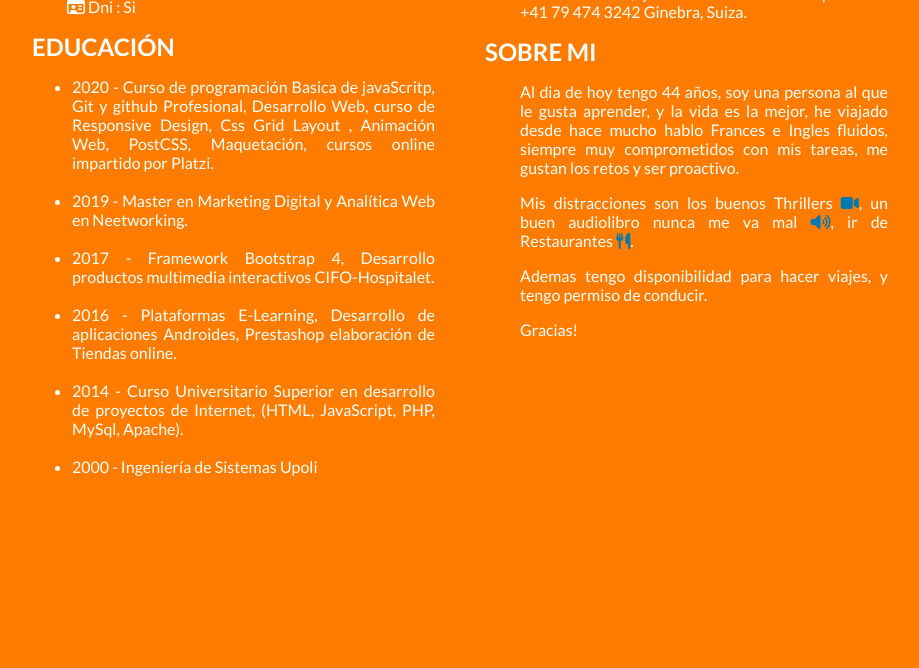
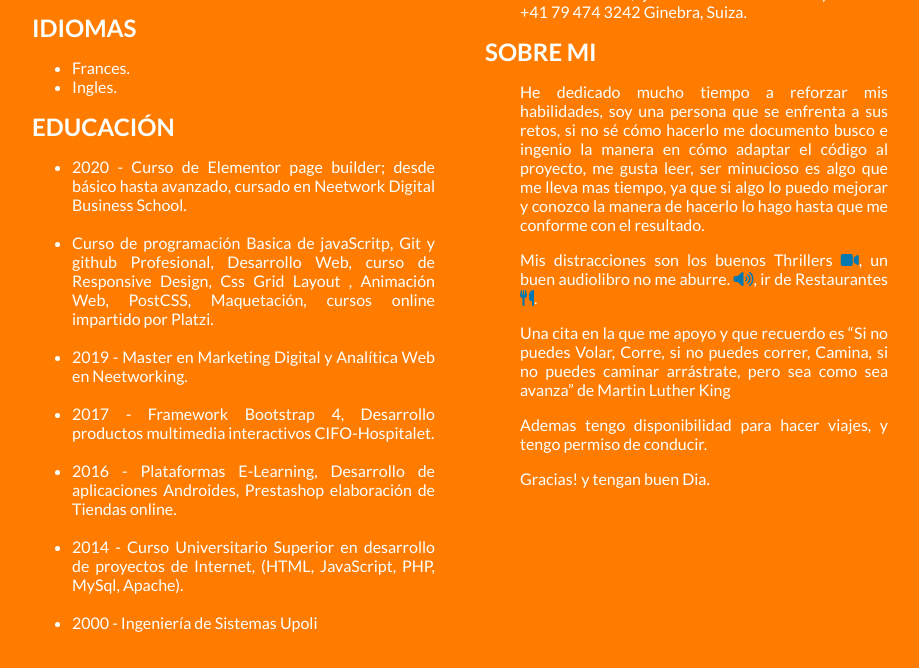
Before and after one commit to Erickalemanaragon/curriculum, a plain HTML site: page index.html in a window 1280 px wide. Shown: the part 1276-1944 px from the top of the page, without its empty margins (180-1099 px from the left). Before the commit the page ends 1788 px from the top, so only its background shows below. Drawn offline with Linux system fonts and the light colour scheme.

Commit message:
Se agrego aprendizaje de elementor, y se agregor seccion de idiomas y otros

```diff
--- a/index.html
+++ b/index.html
@@ -25,10 +25,10 @@
 <section class="main">
   <div class="left">
     <h2>objetivo profesional</h2>
-    <p>Soy un desarrollador Web, actualmente estoy buscando cómo integrarme en un equipo donde pueda demostrar mis habilidades como programador y diseñador de interfaces. También me gusta mucho el diseño Web, además tengo 5 años de experiencia  como administrativo y en agencias de viajes y empresas de sector servicio. </p>
+    <p>Soy un desarrollador Web, actualmente estoy buscando cómo integrarme en un equipo donde pueda aportar mis habilidades como programador y diseñador de interfaces.  además tengo 5 años de experiencia  como administrativo y en agencias de viajes y empresas de sector servicio. </p>
     <h2>skills</h2>
     <h3>Programación</h3>
-    <p>HTML <span style="font-size: 1em; color: tomato;"> <i class="fab fa-html5"></i></span> /    CSS <span style="font-size: 1em; color: #2195F1;"><i class="fab fa-css3-alt"></i></span>  /   JavaScript  <span style="font-size: 1em; color: #F0D91D;"><i class="fab fa-js-square"></i></span> /  PHP  <span style="font-size: 1em; color: #7478AE;"><i class="fab fa-php"></i></span>  /  Bootstrap <span style="font-size: 1em; color: #543B79;"><i class="fab fa-bootstrap"></i></span>  / Wordpress <span style="font-size: 1em; color: #357C9B;"><i class="fab fa-wordpress"></i></span>  /   Prestashop <span style="font-size: 1em; color:#D8006B;"><i class="fab fa-adobe"></i></span> /.</p>
+    <p>HTML <span style="font-size: 1em; color: tomato;"> <i class="fab fa-html5"></i></span> /    CSS <span style="font-size: 1em; color: #2195F1;"><i class="fab fa-css3-alt"></i></span>  /   JavaScript  <span style="font-size: 1em; color: #F0D91D;"><i class="fab fa-js-square"></i></span> /  PHP  <span style="font-size: 1em; color: #7478AE;"><i class="fab fa-php"></i></span>  /  Bootstrap <span style="font-size: 1em; color: #543B79;"><i class="fab fa-bootstrap"></i></span>  / Wordpress <span style="font-size: 1em; color: #357C9B;"><i class="fab fa-wordpress"></i></span>  /   Prestashop <span style="font-size: 1em; color:#D8006B;"><i class="fab fa-adobe"></i></span> / Elementor <span style="font-size: 1em; color:#cc285d;"><i class="fa fa-etsy" aria-hidden="true"></i></span>.</p>
     <h3>Adobe</h3>
     <p>Adobe Photoshop <span style="font-size: 1em; color: #F84437;"><i class="fab fa-adobe"></i></span> /    Adobe Illustrator <span style="font-size: 1em; color:#FF7C00;"><i class="fab fa-adobe"></i></span> /     Adobe AfterEffect <span style="font-size: 1em; color:#CC8DF8;"><i class="fab fa-adobe"></i></span>  /   Premiere <span style="font-size: 1em; color:#CC8DF8;"><i class="fab fa-adobe"></i></span> /  </p>
     <h3>Ofimatica</h3>
@@ -39,11 +39,16 @@
     <p><span style="font-size: 1em; color: #D84028;"><i class="fas fa-map-marker-alt"></i></span>  Barcelona, Montcada i reixac.</p>
     <p><span style="font-size: 1em; color:#0078B1;"><i class="fab fa-linkedin"></i></span> www.linkedin.com/in/erickAleman</p>
     <p><span style="font-size: 1em; color:#DA3E06 ;"><i class="fab fa-github"></i></span> https://github.com/Erickalemanaragon</p>
-    <p><span style="font-size: 1em; color:$color-claro ;"><i class="far fa-id-card"></i></span> Dni : Si
-      <h2>educación</h2>
-    </p>
+    <p><span style="font-size: 1em; color:$color-claro ;"><i class="far fa-id-card"></i></span> Dni : Si</p>
+    <h2>Idiomas</h2>
     <ul>
-      <li>2020 - Curso de programación Basica de javaScritp, Git y github Profesional,       Desarrollo Web, curso de Responsive Design, Css Grid Layout ,  Animación Web, PostCSS, Maquetación, cursos online impartido por Platzi.</li><br>
+      <li>Frances.</li>
+      <li>Ingles.</li>
+    </ul>
+    <h2>educación</h2>
+    <ul>
+      <li>2020 - Curso de Elementor page builder; desde básico hasta avanzado, cursado en Neetwork Digital Business School.</li><br>
+      <li>Curso de programación Basica de javaScritp, Git y github Profesional,       Desarrollo Web, curso de Responsive Design, Css Grid Layout ,  Animación Web, PostCSS, Maquetación, cursos online impartido por Platzi.</li><br>
       <li>2019 - Master en Marketing Digital y Analítica Web en Neetworking.</li><br>
       <li>2017 - Framework Bootstrap 4, Desarrollo productos multimedia interactivos CIFO-Hospitalet.</li><br>
       <li>2016 - Plataformas E-Learning, Desarrollo de aplicaciones Androides, Prestashop elaboración de Tiendas online. </li><br>
@@ -72,9 +77,10 @@
     <h3>Consultor de viajes, GC Travel 2007 - 2012</h3>
     <p>Organizar y aconsejar paquetes de viajes, y organizar reservaciones en los países de destino Europa o de América Latina, jefe inmediato Geovanny Crivelli +41 79 474 3242 Ginebra, Suiza.</p>
     <h2>Sobre mi</h2>
-    <p>Al dia de hoy tengo 44 años, soy una persona al que le gusta aprender, y la vida es la mejor, he viajado desde hace mucho hablo Frances e Ingles fluidos, siempre muy comprometidos con mis tareas, me gustan los retos y ser proactivo.</p>
-    <p>Mis distracciones son los buenos Thrillers <span style="font-size: 1em; color:#0078B1"> <i class="fas fa-video"></i></span>, un buen audiolibro nunca me va mal <span style="font-size: 1em; color:#0078B1"> <i class="fas fa-volume-up"></i></span>, ir de Restaurantes <span style="font-size: 1em; color:#0078B1"> <i class="fas fa-utensils"></i></span>.</p>
+    <p>He dedicado mucho tiempo a reforzar mis habilidades, soy una persona que se enfrenta a sus retos, si no sé cómo hacerlo me documento busco e ingenio la manera en cómo adaptar el código al proyecto, me gusta leer, ser minucioso es algo que me lleva mas tiempo, ya que si algo lo puedo mejorar y conozco la manera de hacerlo lo hago hasta que me conforme con el resultado.</p>
+    <p>Mis distracciones son los buenos Thrillers <span style="font-size: 1em; color:#0078B1"> <i class="fas fa-video"></i></span>, un buen audiolibro no me aburre. <span style="font-size: 1em; color:#0078B1"> <i class="fas fa-volume-up"></i></span>, ir de Restaurantes <span style="font-size: 1em; color:#0078B1"> <i class="fas fa-utensils"></i></span>.</p>
+    <p>Una cita en la que me apoyo y que recuerdo es “Si no puedes Volar, Corre, si no puedes correr, Camina, si no puedes caminar arrástrate, pero sea como sea avanza” de Martin Luther King</p>
     <p>Ademas tengo disponibilidad para hacer viajes, y tengo permiso de conducir.</p>
-    <p>Gracias!</p>
+    <p>Gracias! y tengan buen Dia.</p>
   </div>
 </section>
```
Also changed, not shown: 1 other file.
